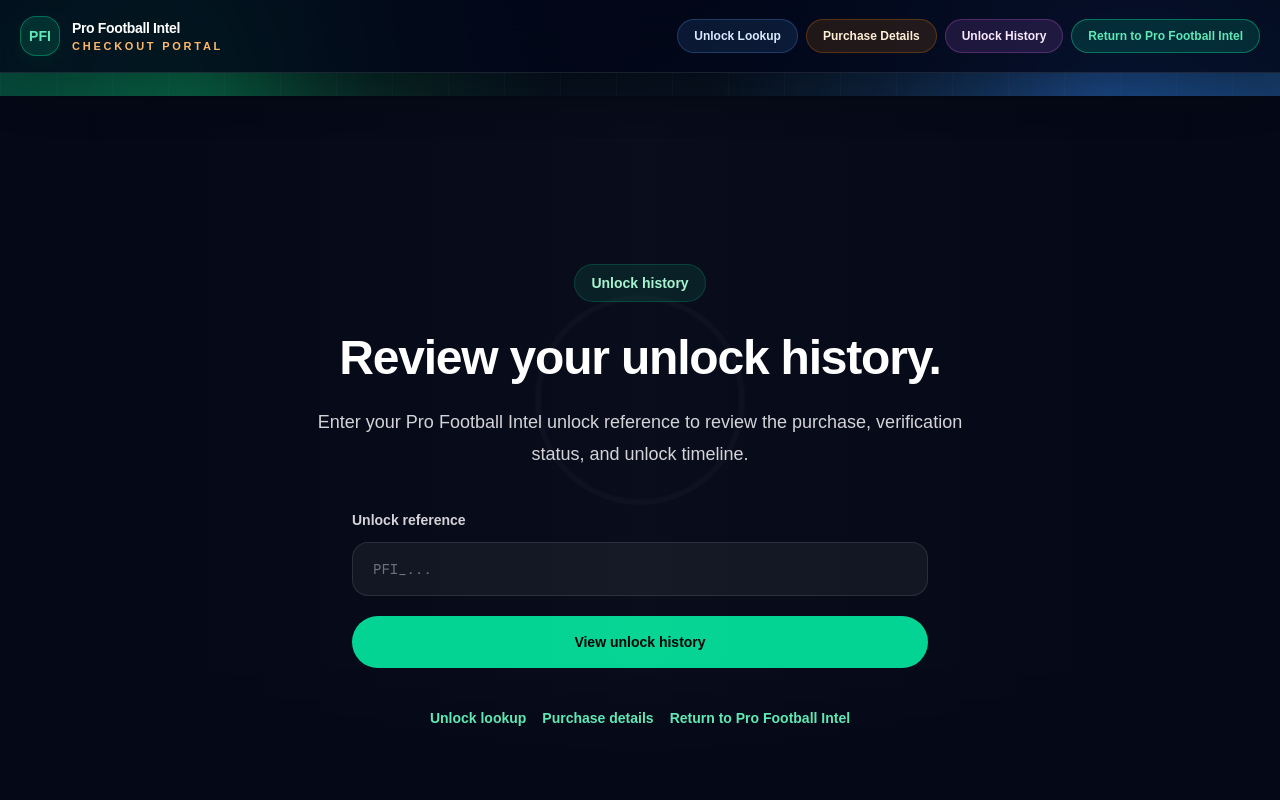
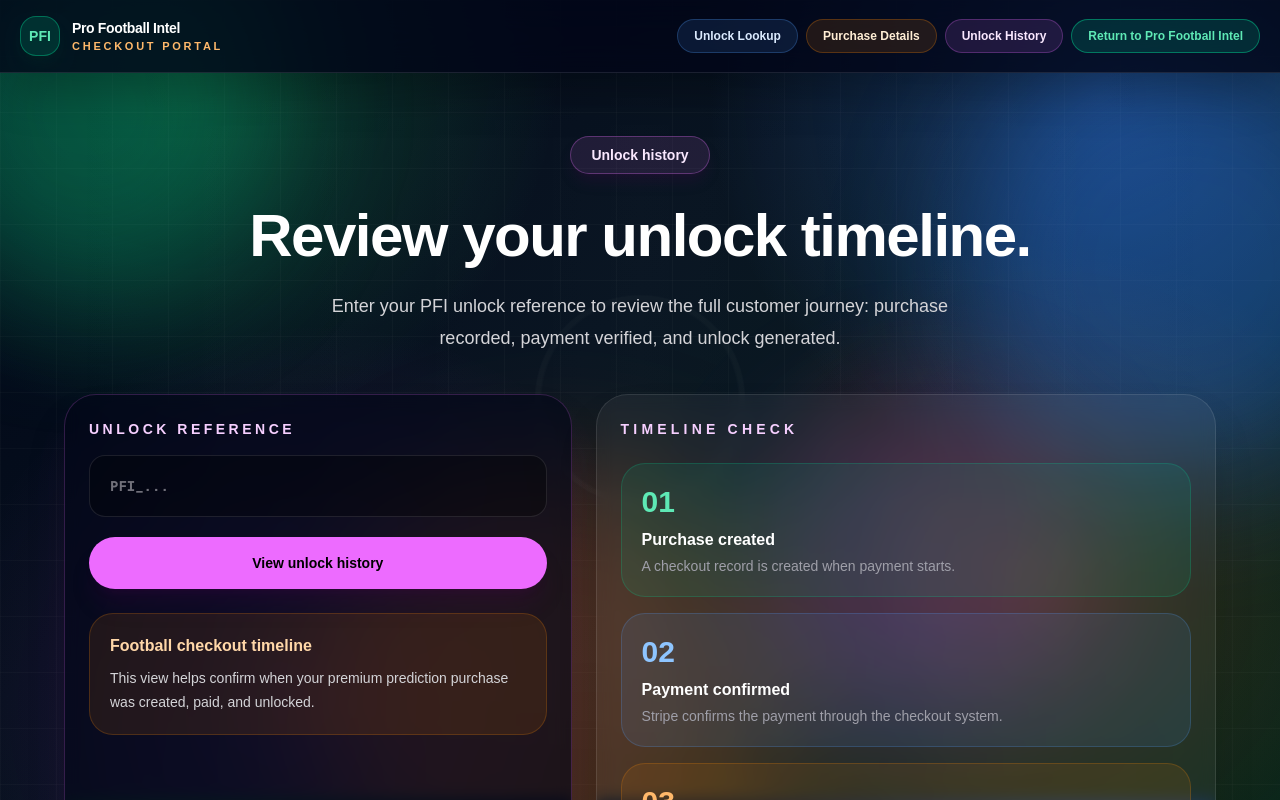
Before and after one commit to Scoreleeo/profbint-checkout, a Next.js app: page /unlock-history in a window 1280 px wide. Shown: the top 800 px of the page. Built offline with nearby package versions, Linux system fonts and the light colour scheme.

Commit message:
Polish unlock history page

```diff
--- a/app/unlock-history/page.tsx
+++ b/app/unlock-history/page.tsx
@@ -21,6 +21,14 @@
   unlockReference?: string | null;
   error?: string;
 };
+
+function formatProductName(productName?: string) {
+  if (!productName) return "Pro Football Intel Premium Prediction";
+  if (productName === "pro_football_intel_prediction") {
+    return "Pro Football Intel Premium Prediction";
+  }
+  return productName;
+}
 
 function formatDate(value?: string) {
   if (!value) return "Not available";
@@ -115,25 +123,27 @@
   }
 
   return (
-    <main className="min-h-screen bg-[#050816] px-6 py-10 text-white">
-      <section className="mx-auto flex min-h-[calc(100vh-80px)] max-w-4xl flex-col items-center justify-center text-center">
-        <div className="rounded-full border border-emerald-400/20 bg-emerald-400/10 px-4 py-2 text-sm font-semibold text-emerald-200">
+    <main className="min-h-screen px-6 py-10 text-white">
+      <section className="mx-auto flex min-h-[calc(100vh-120px)] max-w-6xl flex-col items-center justify-center text-center">
+        <div className="rounded-full border border-fuchsia-400/30 bg-fuchsia-400/10 px-5 py-2 text-sm font-black text-fuchsia-100 shadow-lg shadow-fuchsia-950/20">
           Unlock history
         </div>
 
-        <h1 className="mt-8 text-4xl font-black tracking-tight sm:text-5xl">
-          Review your unlock history.
+        <h1 className="mt-8 max-w-4xl text-4xl font-black tracking-tight sm:text-6xl">
+          Review your unlock timeline.
         </h1>
 
         <p className="mt-6 max-w-2xl text-lg leading-8 text-zinc-300">
-          Enter your Pro Football Intel unlock reference to review the purchase,
-          verification status, and unlock timeline.
+          Enter your PFI unlock reference to review the full customer journey:
+          purchase recorded, payment verified, and unlock generated.
         </p>
 
-        <form onSubmit={handleSubmit} className="mt-10 w-full max-w-xl">
+        <div className="mt-10 grid w-full gap-6 lg:grid-cols-[0.9fr_1.1fr]">
+          <div className="rounded-[2rem] border border-fuchsia-400/20 bg-slate-950/60 p-6 text-left shadow-2xl shadow-fuchsia-950/20 backdrop-blur">
+            <form onSubmit={handleSubmit}>
               <label
                 htmlFor="unlockReference"
-            className="block text-left text-sm font-semibold text-zinc-300"
+                className="block text-sm font-black uppercase tracking-[0.25em] text-fuchsia-200"
               >
                 Unlock reference
               </label>
@@ -143,86 +153,119 @@
                 value={reference}
                 onChange={(event) => setReference(event.target.value)}
                 placeholder="PFI_..."
-            className="mt-3 w-full rounded-2xl border border-white/10 bg-white/5 px-5 py-4 font-mono text-sm text-white outline-none transition placeholder:text-zinc-500 focus:border-emerald-400/60"
+                className="mt-4 w-full rounded-2xl border border-white/10 bg-black/30 px-5 py-5 font-mono text-sm font-bold text-white outline-none transition placeholder:text-zinc-500 focus:border-fuchsia-400/70"
               />
 
               <button
                 type="submit"
                 disabled={isLoading}
-            className="mt-5 w-full rounded-full bg-emerald-400 px-6 py-4 text-sm font-bold text-black transition hover:bg-emerald-300 disabled:cursor-not-allowed disabled:opacity-60"
+                className="mt-5 w-full rounded-full bg-fuchsia-400 px-6 py-4 text-sm font-black text-black shadow-xl shadow-fuchsia-950/20 transition hover:bg-fuchsia-300 disabled:cursor-not-allowed disabled:opacity-60"
               >
                 {isLoading ? "Loading..." : "View unlock history"}
               </button>
             </form>
 
-        {result ? (
-          <div className="mt-8 w-full rounded-3xl border border-white/10 bg-white/5 p-6 text-left shadow-2xl shadow-emerald-950/20">
-            {result.ok && result.valid && purchase ? (
+            <div className="mt-6 rounded-3xl border border-orange-400/20 bg-orange-400/10 p-5">
+              <p className="font-black text-orange-200">Football checkout timeline</p>
+              <p className="mt-2 text-sm leading-6 text-zinc-300">
+                This view helps confirm when your premium prediction purchase
+                was created, paid, and unlocked.
+              </p>
+            </div>
+          </div>
+
+          <div className="rounded-[2rem] border border-white/10 bg-white/5 p-6 text-left shadow-2xl shadow-black/20 backdrop-blur">
+            <p className="text-sm font-black uppercase tracking-[0.3em] text-fuchsia-200">
+              Timeline check
+            </p>
+
+            {result?.ok && result.valid && purchase ? (
               <>
-                <div className="flex flex-col gap-3 sm:flex-row sm:items-center sm:justify-between">
+                <div className="mt-6 flex flex-col gap-3 sm:flex-row sm:items-center sm:justify-between">
                   <div>
-                    <p className="text-sm font-semibold uppercase tracking-[0.3em] text-emerald-200">
+                    <p className="text-2xl font-black text-white">
                       Verified unlock
                     </p>
                     <p className="mt-2 text-sm text-zinc-400">
-                      This unlock reference belongs to a paid purchase.
+                      This reference belongs to a paid Pro Football Intel
+                      prediction purchase.
                     </p>
                   </div>
 
-                  <div className="rounded-full border border-emerald-400/20 bg-emerald-400/10 px-4 py-2 text-sm font-bold text-emerald-200">
+                  <div className="rounded-full border border-emerald-400/25 bg-emerald-400/10 px-5 py-2 text-sm font-black text-emerald-200">
                     {purchase.status}
                   </div>
                 </div>
 
-                <p className="mt-6 break-all rounded-2xl border border-emerald-400/20 bg-black/30 px-4 py-4 font-mono text-sm font-bold text-emerald-300">
+                <p className="mt-6 break-all rounded-2xl border border-emerald-400/20 bg-black/35 px-5 py-5 font-mono text-sm font-black text-emerald-300">
                   {purchase.unlockReference}
                 </p>
 
-                <div className="mt-6 grid gap-4 sm:grid-cols-2 lg:grid-cols-3">
-                  <div className="rounded-2xl border border-white/10 bg-black/20 p-4">
-                    <p className="text-sm text-zinc-500">Product</p>
-                    <p className="mt-2 font-bold text-white">
-                      {purchase.productName}
+                <div className="mt-6 grid gap-4 lg:grid-cols-3">
+                  <div className="rounded-3xl border border-emerald-400/20 bg-emerald-400/10 p-5">
+                    <p className="text-3xl font-black text-emerald-300">01</p>
+                    <p className="mt-3 font-black text-white">
+                      Purchase recorded
+                    </p>
+                    <p className="mt-2 text-sm leading-6 text-zinc-400">
+                      {formatDate(purchase.purchaseCreatedAt)}
                     </p>
                   </div>
 
-                  <div className="rounded-2xl border border-white/10 bg-black/20 p-4">
-                    <p className="text-sm text-zinc-500">Amount</p>
-                    <p className="mt-2 font-bold text-white">
+                  <div className="rounded-3xl border border-blue-400/20 bg-blue-400/10 p-5">
+                    <p className="text-3xl font-black text-blue-300">02</p>
+                    <p className="mt-3 font-black text-white">
+                      Payment verified
+                    </p>
+                    <p className="mt-2 text-sm leading-6 text-zinc-400">
+                      Status: {purchase.status}
+                    </p>
+                  </div>
+
+                  <div className="rounded-3xl border border-orange-400/20 bg-orange-400/10 p-5">
+                    <p className="text-3xl font-black text-orange-300">03</p>
+                    <p className="mt-3 font-black text-white">
+                      Unlock generated
+                    </p>
+                    <p className="mt-2 text-sm leading-6 text-zinc-400">
+                      {formatDate(purchase.unlockCreatedAt)}
+                    </p>
+                  </div>
+                </div>
+
+                <div className="mt-6 grid gap-4 sm:grid-cols-2 lg:grid-cols-4">
+                  <div className="rounded-2xl border border-white/10 bg-black/25 p-4">
+                    <p className="text-xs text-zinc-500">Product</p>
+                    <p className="mt-1 font-black text-white">
+                      {formatProductName(purchase.productName)}
+                    </p>
+                  </div>
+
+                  <div className="rounded-2xl border border-white/10 bg-black/25 p-4">
+                    <p className="text-xs text-zinc-500">Amount</p>
+                    <p className="mt-1 font-black text-white">
                       {formatAmount(purchase.amount, purchase.currency)}
                     </p>
                   </div>
 
-                  <div className="rounded-2xl border border-white/10 bg-black/20 p-4">
-                    <p className="text-sm text-zinc-500">Currency</p>
-                    <p className="mt-2 font-bold text-white">
+                  <div className="rounded-2xl border border-white/10 bg-black/25 p-4">
+                    <p className="text-xs text-zinc-500">Currency</p>
+                    <p className="mt-1 font-black text-white">
                       {purchase.currency.toUpperCase()}
                     </p>
                   </div>
 
-                  <div className="rounded-2xl border border-white/10 bg-black/20 p-4">
-                    <p className="text-sm text-zinc-500">Purchase created</p>
-                    <p className="mt-2 font-bold text-white">
-                      {formatDate(purchase.purchaseCreatedAt)}
+                  <div className="rounded-2xl border border-white/10 bg-black/25 p-4">
+                    <p className="text-xs text-zinc-500">Reference age</p>
+                    <p className="mt-1 font-black text-white">
+                      {referenceAge}
                     </p>
-                  </div>
-
-                  <div className="rounded-2xl border border-white/10 bg-black/20 p-4">
-                    <p className="text-sm text-zinc-500">Unlock created</p>
-                    <p className="mt-2 font-bold text-white">
-                      {formatDate(purchase.unlockCreatedAt)}
-                    </p>
-                  </div>
-
-                  <div className="rounded-2xl border border-white/10 bg-black/20 p-4">
-                    <p className="text-sm text-zinc-500">Reference age</p>
-                    <p className="mt-2 font-bold text-white">{referenceAge}</p>
                   </div>
                 </div>
 
-                <div className="mt-6 rounded-2xl border border-emerald-400/20 bg-emerald-400/10 p-4">
-                  <p className="text-sm font-semibold text-emerald-200">
-                    Verification status
+                <div className="mt-6 rounded-3xl border border-emerald-400/20 bg-emerald-400/10 p-5">
+                  <p className="font-black text-emerald-200">
+                    Verification complete
                   </p>
                   <p className="mt-2 text-sm leading-6 text-zinc-300">
                     This purchase has been paid, verified, and recorded in the
@@ -230,39 +273,65 @@
                   </p>
                 </div>
               </>
-            ) : (
-              <>
-                <p className="text-sm font-semibold uppercase tracking-[0.3em] text-red-200">
+            ) : result ? (
+              <div className="mt-6 rounded-3xl border border-red-400/20 bg-red-400/10 p-5">
+                <p className="text-sm font-black uppercase tracking-[0.3em] text-red-200">
                   Unlock not found
                 </p>
 
                 <p className="mt-4 text-sm leading-6 text-zinc-300">
                   {result.error ??
-                    "This unlock reference could not be verified as a paid purchase."}
+                    "This unlock reference could not be verified as a paid purchase. Please check the code and try again."}
                 </p>
-              </>
+              </div>
+            ) : (
+              <div className="mt-6 grid gap-4">
+                <div className="rounded-3xl border border-emerald-400/20 bg-emerald-400/10 p-5">
+                  <p className="text-3xl font-black text-emerald-300">01</p>
+                  <p className="mt-2 font-bold text-white">Purchase created</p>
+                  <p className="mt-1 text-sm text-zinc-400">
+                    A checkout record is created when payment starts.
+                  </p>
+                </div>
+
+                <div className="rounded-3xl border border-blue-400/20 bg-blue-400/10 p-5">
+                  <p className="text-3xl font-black text-blue-300">02</p>
+                  <p className="mt-2 font-bold text-white">Payment confirmed</p>
+                  <p className="mt-1 text-sm text-zinc-400">
+                    Stripe confirms the payment through the checkout system.
+                  </p>
+                </div>
+
+                <div className="rounded-3xl border border-orange-400/20 bg-orange-400/10 p-5">
+                  <p className="text-3xl font-black text-orange-300">03</p>
+                  <p className="mt-2 font-bold text-white">Unlock issued</p>
+                  <p className="mt-1 text-sm text-zinc-400">
+                    A secure PFI reference is generated for customer access.
+                  </p>
+                </div>
+              </div>
             )}
           </div>
-        ) : null}
+        </div>
 
-        <div className="mt-10 flex flex-col gap-4 text-sm font-semibold sm:flex-row">
+        <div className="mt-10 flex flex-col gap-4 sm:flex-row">
           <a
             href="/unlock"
-            className="text-emerald-300 transition hover:text-emerald-200"
+            className="rounded-full border border-blue-400/30 bg-blue-400/10 px-6 py-4 text-sm font-black text-blue-100 transition hover:bg-blue-400/20"
           >
             Unlock lookup
           </a>
 
           <a
             href="/purchase"
-            className="text-emerald-300 transition hover:text-emerald-200"
+            className="rounded-full border border-orange-400/30 bg-orange-400/10 px-6 py-4 text-sm font-black text-orange-100 transition hover:bg-orange-400/20"
           >
             Purchase details
           </a>
 
           <a
             href="https://profbint.com"
-            className="text-emerald-300 transition hover:text-emerald-200"
+            className="rounded-full bg-emerald-400 px-6 py-4 text-sm font-black text-black transition hover:bg-emerald-300"
           >
             Return to Pro Football Intel
           </a>
```
Lines whose indentation alone changed are shown as unchanged.
